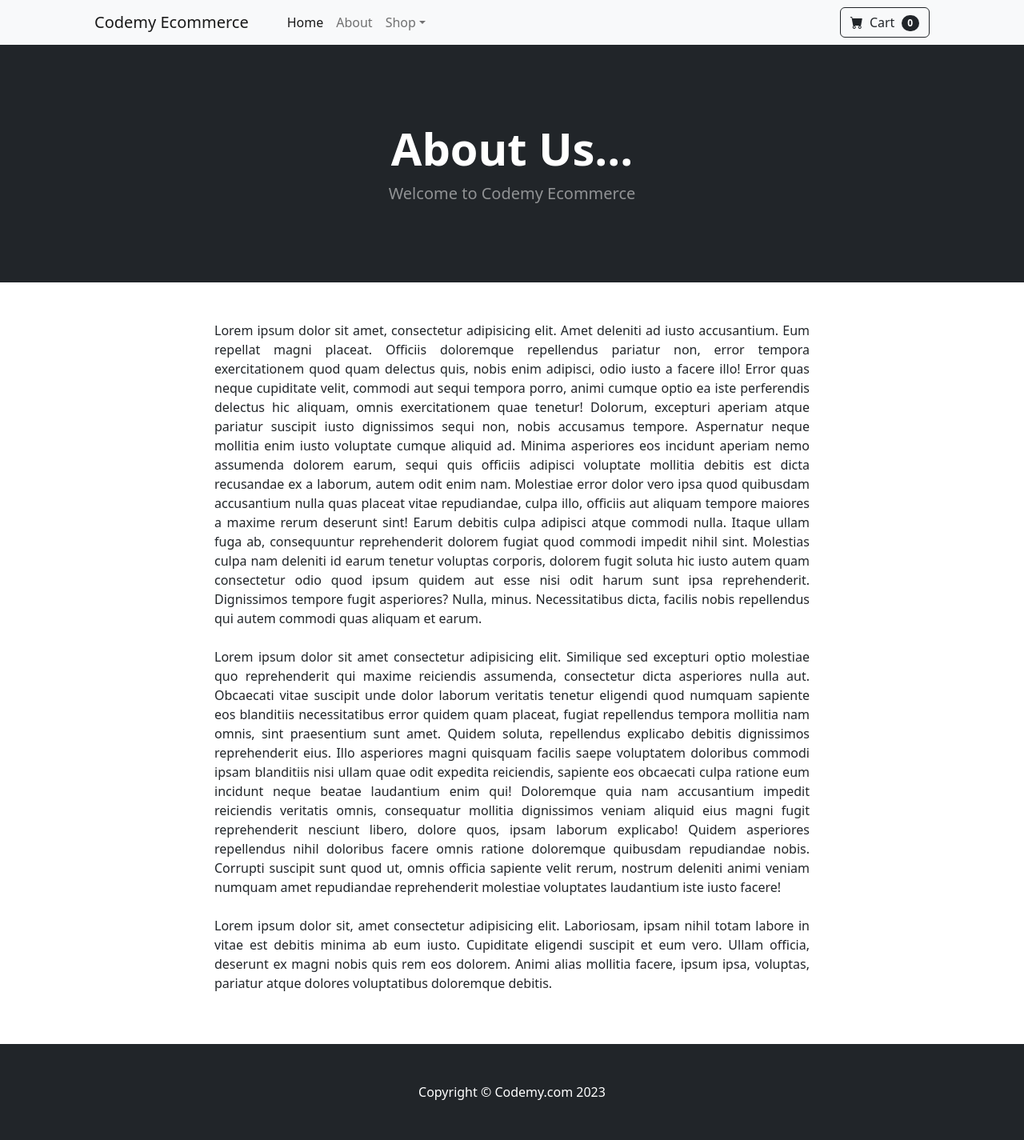
After one commit to arshkmr/e-commerce, a Django app: page /about/ in a window 1280 px wide. The commit adds this page. Shown: the whole page at 80% size. Run offline with Django 5.2, Linux system fonts and the light colour scheme; some libraries are stand-ins or nearby versions.

Commit message:
add base file, about file, navbar file

```diff
--- /dev/null
+++ b/ecom/store/templates/about.html
@@ -0,0 +1,33 @@
+{% extends 'base.html'%}
+
+{% block content %}
+
+<!-- Header-->
+<header class="bg-dark py-5">
+    <div class="container px-4 px-lg-5 my-5">
+        <div class="text-center text-white">
+            <h1 class="display-4 fw-bolder">About Us...</h1>
+            <p class="lead fw-normal text-white-50 mb-0">Welcome to Codemy Ecommerce</p>
+        </div>
+    </div>
+</header>
+
+<div class="container">
+    <div class="row">
+        <center>
+            <div class="col-8">
+                <br/><br/>
+                <p align="justify">
+                Lorem ipsum dolor sit amet, consectetur adipisicing elit. Amet deleniti ad iusto accusantium. Eum repellat magni placeat. Officiis doloremque repellendus pariatur non, error tempora exercitationem quod quam delectus quis, nobis enim adipisci, odio iusto a facere illo! Error quas neque cupiditate velit, commodi aut sequi tempora porro, animi cumque optio ea iste perferendis delectus hic aliquam, omnis exercitationem quae tenetur! Dolorum, excepturi aperiam atque pariatur suscipit iusto dignissimos sequi non, nobis accusamus tempore. Aspernatur neque mollitia enim iusto voluptate cumque aliquid ad. Minima asperiores eos incidunt aperiam nemo assumenda dolorem earum, sequi quis officiis adipisci voluptate mollitia debitis est dicta recusandae ex a laborum, autem odit enim nam. Molestiae error dolor vero ipsa quod quibusdam accusantium nulla quas placeat vitae repudiandae, culpa illo, officiis aut aliquam tempore maiores a maxime rerum deserunt sint! Earum debitis culpa adipisci atque commodi nulla. Itaque ullam fuga ab, consequuntur reprehenderit dolorem fugiat quod commodi impedit nihil sint. Molestias culpa nam deleniti id earum tenetur voluptas corporis, dolorem fugit soluta hic iusto autem quam consectetur odio quod ipsum quidem aut esse nisi odit harum sunt ipsa reprehenderit. Dignissimos tempore fugit asperiores? Nulla, minus. Necessitatibus dicta, facilis nobis repellendus qui autem commodi quas aliquam et earum.
+                <br/><br/>
+                Lorem ipsum dolor sit amet consectetur adipisicing elit. Similique sed excepturi optio molestiae quo reprehenderit qui maxime reiciendis assumenda, consectetur dicta asperiores nulla aut. Obcaecati vitae suscipit unde dolor laborum veritatis tenetur eligendi quod numquam sapiente eos blanditiis necessitatibus error quidem quam placeat, fugiat repellendus tempora mollitia nam omnis, sint praesentium sunt amet. Quidem soluta, repellendus explicabo debitis dignissimos reprehenderit eius. Illo asperiores magni quisquam facilis saepe voluptatem doloribus commodi ipsam blanditiis nisi ullam quae odit expedita reiciendis, sapiente eos obcaecati culpa ratione eum incidunt neque beatae laudantium enim qui! Doloremque quia nam accusantium impedit reiciendis veritatis omnis, consequatur mollitia dignissimos veniam aliquid eius magni fugit reprehenderit nesciunt libero, dolore quos, ipsam laborum explicabo! Quidem asperiores repellendus nihil doloribus facere omnis ratione doloremque quibusdam repudiandae nobis. Corrupti suscipit sunt quod ut, omnis officia sapiente velit rerum, nostrum deleniti animi veniam numquam amet repudiandae reprehenderit molestiae voluptates laudantium iste iusto facere!
+                <br/><br/>
+                Lorem ipsum dolor sit, amet consectetur adipisicing elit. Laboriosam, ipsam nihil totam labore in vitae est debitis minima ab eum iusto. Cupiditate eligendi suscipit et eum vero. Ullam officia, deserunt ex magni nobis quis rem eos dolorem. Animi alias mollitia facere, ipsum ipsa, voluptas, pariatur atque dolores voluptatibus doloremque debitis.
+                </p>
+                <br/><br/>
+            </div>
+        </center>
+    </div>
+</div>
+
+{% endblock %}
--- /dev/null
+++ b/ecom/store/templates/base.html
@@ -0,0 +1,35 @@
+{% load static %}
+
+<!DOCTYPE html>
+<html lang="en">
+    <head>
+        <meta charset="utf-8" />
+        <meta name="viewport" content="width=device-width, initial-scale=1, shrink-to-fit=no" />
+        <meta name="description" content="" />
+        <meta name="author" content="" />
+        <title>Django Ecommerce</title>
+        <!-- Favicon-->
+        <link rel="icon" type="image/x-icon" href="{% static 'assets/favicon.ico' %}" />
+        <!-- Bootstrap icons-->
+        <link href="https://cdn.jsdelivr.net/npm/bootstrap-icons@1.5.0/font/bootstrap-icons.css" rel="stylesheet" />
+        <!-- Core theme CSS (includes Bootstrap)-->
+        <link href="{% static 'css/styles.css' %}" rel="stylesheet" />
+    </head>
+    <body>
+        {% include 'navbar.html'%}
+
+        {% block content %}
+
+        {% endblock %}
+
+
+        <!-- Footer-->
+        <footer class="py-5 bg-dark">
+            <div class="container"><p class="m-0 text-center text-white">Copyright &copy; Codemy.com 2023</p></div>
+        </footer>
+        <!-- Bootstrap core JS-->
+        <script src="https://cdn.jsdelivr.net/npm/bootstrap@5.2.3/dist/js/bootstrap.bundle.min.js"></script>
+        <!-- Core theme JS-->
+        <script src="{% static 'js/scripts.js' % }"></script>
+    </body>
+</html>
--- /dev/null
+++ b/ecom/store/templates/navbar.html
@@ -0,0 +1,29 @@
+<!-- Navigation-->
+<nav class="navbar navbar-expand-lg navbar-light bg-light">
+    <div class="container px-4 px-lg-5">
+        <a class="navbar-brand" href="{% url 'home'%}">Codemy Ecommerce</a>
+        <button class="navbar-toggler" type="button" data-bs-toggle="collapse" data-bs-target="#navbarSupportedContent" aria-controls="navbarSupportedContent" aria-expanded="false" aria-label="Toggle navigation"><span class="navbar-toggler-icon"></span></button>
+        <div class="collapse navbar-collapse" id="navbarSupportedContent">
+            <ul class="navbar-nav me-auto mb-2 mb-lg-0 ms-lg-4">
+                <li class="nav-item"><a class="nav-link active" aria-current="page" href="{% url 'home'%}">Home</a></li>
+                <li class="nav-item"><a class="nav-link" href="{% url 'about'%}">About</a></li>
+                <li class="nav-item dropdown">
+                    <a class="nav-link dropdown-toggle" id="navbarDropdown" href="#" role="button" data-bs-toggle="dropdown" aria-expanded="false">Shop</a>
+                    <ul class="dropdown-menu" aria-labelledby="navbarDropdown">
+                        <li><a class="dropdown-item" href="#!">All Products</a></li>
+                        <li><hr class="dropdown-divider" /></li>
+                        <li><a class="dropdown-item" href="#!">Popular Items</a></li>
+                        <li><a class="dropdown-item" href="#!">New Arrivals</a></li>
+                    </ul>
+                </li>
+            </ul>
+            <form class="d-flex">
+                <button class="btn btn-outline-dark" type="submit">
+                    <i class="bi-cart-fill me-1"></i>
+                    Cart
+                    <span class="badge bg-dark text-white ms-1 rounded-pill">0</span>
+                </button>
+            </form>
+        </div>
+    </div>
+</nav>
--- a/ecom/store/urls.py
+++ b/ecom/store/urls.py
@@ -3,4 +3,5 @@ from . import views
 
 urlpatterns = [
     path('', views.home, name='home'),
+    path('about/', views.about, name='about'),
 ]
--- a/ecom/store/views.py
+++ b/ecom/store/views.py
@@ -5,3 +5,6 @@ from . models import Product
 def home(reqeust):
     products = Product.objects.all()
     return render(reqeust, 'home.html', {'products': products})
+
+def about(request):
+    return render(request, 'about.html', {})
```
Also changed, not shown: ecom/store/templates/home.html (+6 -55 lines).
